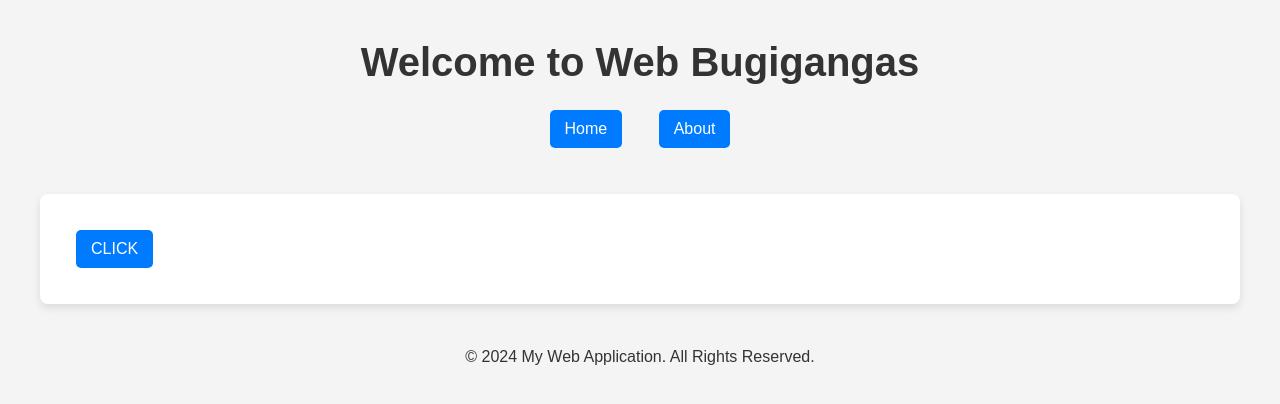
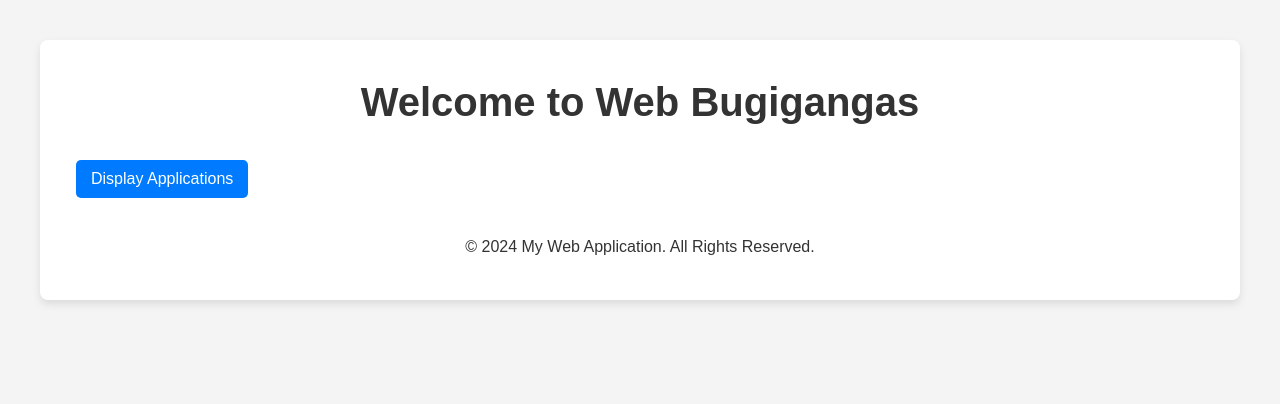
Before and after one commit to D0ugla5MB/Bugigangas, a website with bundled scripts: page index.html in a window 1280 px wide. Built offline with nearby package versions, Linux system fonts and the light colour scheme.

Commit message:
I guess the router is working good

```diff
--- a/home/home.html
+++ b/home/home.html
@@ -1,19 +1,14 @@
-<section>
+<main>
     <header>
         <h1>Welcome to Web Bugigangas</h1>
-        <nav>
-            <button type="button" onclick="changeRoute('#home')">Home</button>
-            <button type="button" onclick="changeRoute('#about')">About</button>
-        </nav>
     </header>
 
-    <main id="content">
-        <button id="t" type="button">CLICK</button>
-        <!-- Content will be loaded dynamically based on the hash -->
-    </main>
+    <nav id="nav_menu" hidden>
+        <button type="button" id="btn_home">Home</button>
+    </nav>
+    <button type="button" id="btnNav">Display Applications</button>
 
     <footer>
         <p>&copy; 2024 My Web Application. All Rights Reserved.</p>
     </footer>
-</section>
-<script type="module" src="/home/home.js"></script>
+</main>
--- a/home/home.js
+++ b/home/home.js
@@ -1,11 +1,14 @@
-export function test() {
-    const btn = document.getElementById('t');
-    btn.addEventListener('click', () => {
-        btn.innerText = 'Clicked!';
+export function loadMenu(nav_menu, btnNav, btnHome) {
+    const index_menu = nav_menu;
+    const menuBtn = btnNav;
+    const homeBtn = btnHome;
+
+    window.addEventListener('hashchange', loadContent);
+    menuBtn.addEventListener('click', () => {
+        console.log('Dynamic button clicked!');
+        index_menu.hidden = !index_menu.hidden;
+    });
+    homeBtn.addEventListener('click', () => {
+        changeRoute('#home');
     });
 }
-
-document.addEventListener('DOMContentLoaded',() => {
-    console.log('reached the home.js');
-    test();
-});
--- a/index.html
+++ b/index.html
@@ -10,11 +10,9 @@
 </head>
 
 <body>
-  <div id="root">
-    <!-- Content will be loaded dynamically based on the hash -->
-  </div>
 
-  <script type="module" src="/app.js"></script>
+  <div id="root"></div>
+
   <script type="module" src="/modules/router.js"></script>
 </body>
 
--- a/modules/router.js
+++ b/modules/router.js
@@ -1,15 +1,23 @@
+import { loadMenu } from "../home/home.js";
+
 export function changeRoute(route) {
 	window.location.hash = route;
 }
 
 function setupEventListeners() {
-	const button = document.getElementById('t');
-	if (button) {
-		button.addEventListener('click', () => {
+
+	const index_menu = document.getElementById('nav_menu');
+	const menuBtn = document.getElementById('btnNav');
+	const homeBtn = document.getElementById('btn_home');
+
+	window.addEventListener('hashchange', loadContent);
+	menuBtn.addEventListener('click', () => {
 		console.log('Dynamic button clicked!');
-			button.innerText = 'Clicked!';
+		index_menu.hidden = !index_menu.hidden;
 	});
-	}
+	homeBtn.addEventListener('click', () => {
+		changeRoute('#home');
+	});
 }
 
 export function loadContent() {
@@ -31,13 +39,13 @@ export function loadContent() {
 		.then(response => response.text())
 		.then(htmlContent => {
 			contentDiv.innerHTML = htmlContent;
+			if (contentDiv.hasChildNodes() && htmlPath.includes('home')) {
 				setupEventListeners();
+			}
 		})
 }
 
+
 document.addEventListener('DOMContentLoaded', function () {
 	loadContent();
-
-	window.addEventListener('hashchange', loadContent);
-	window.changeRoute = changeRoute;
 });
```
Also changed, not shown: error.html (+1 -1 lines), 1 other file. Lines whose indentation alone changed are shown as unchanged.
